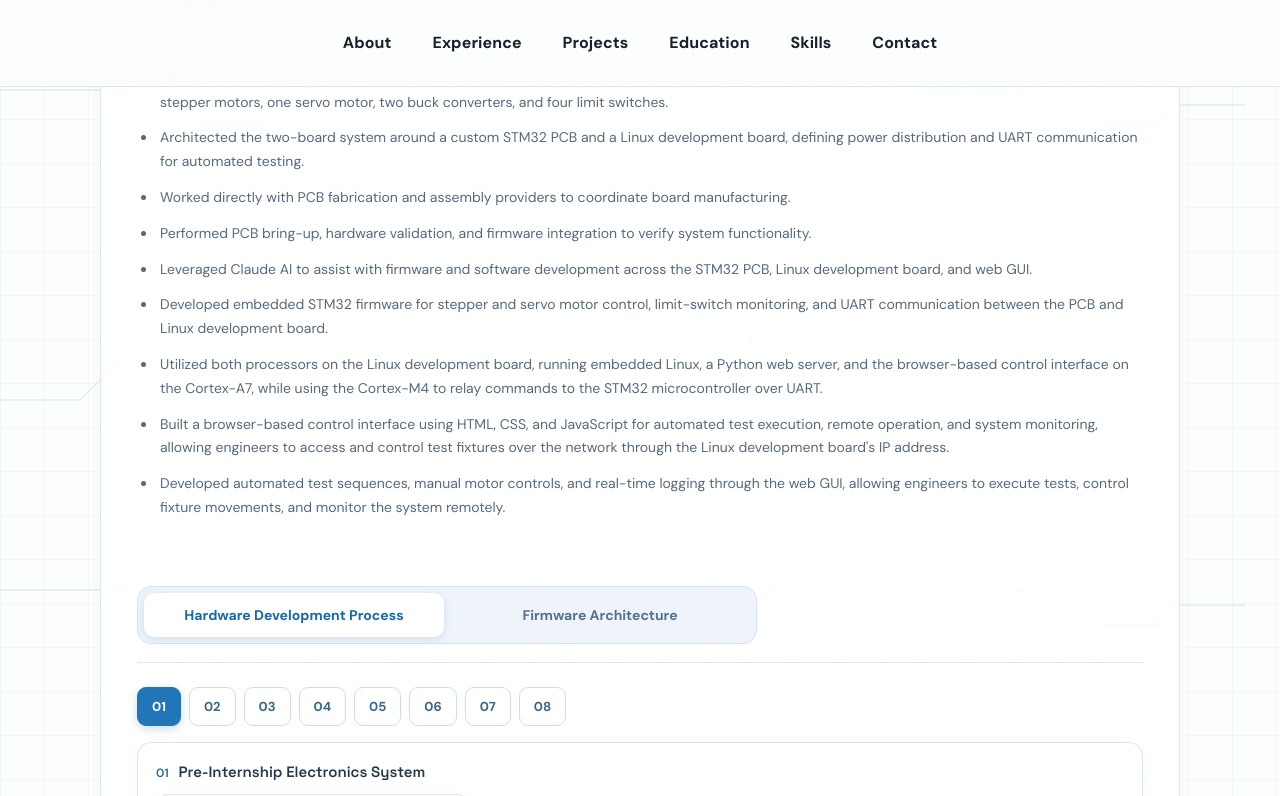
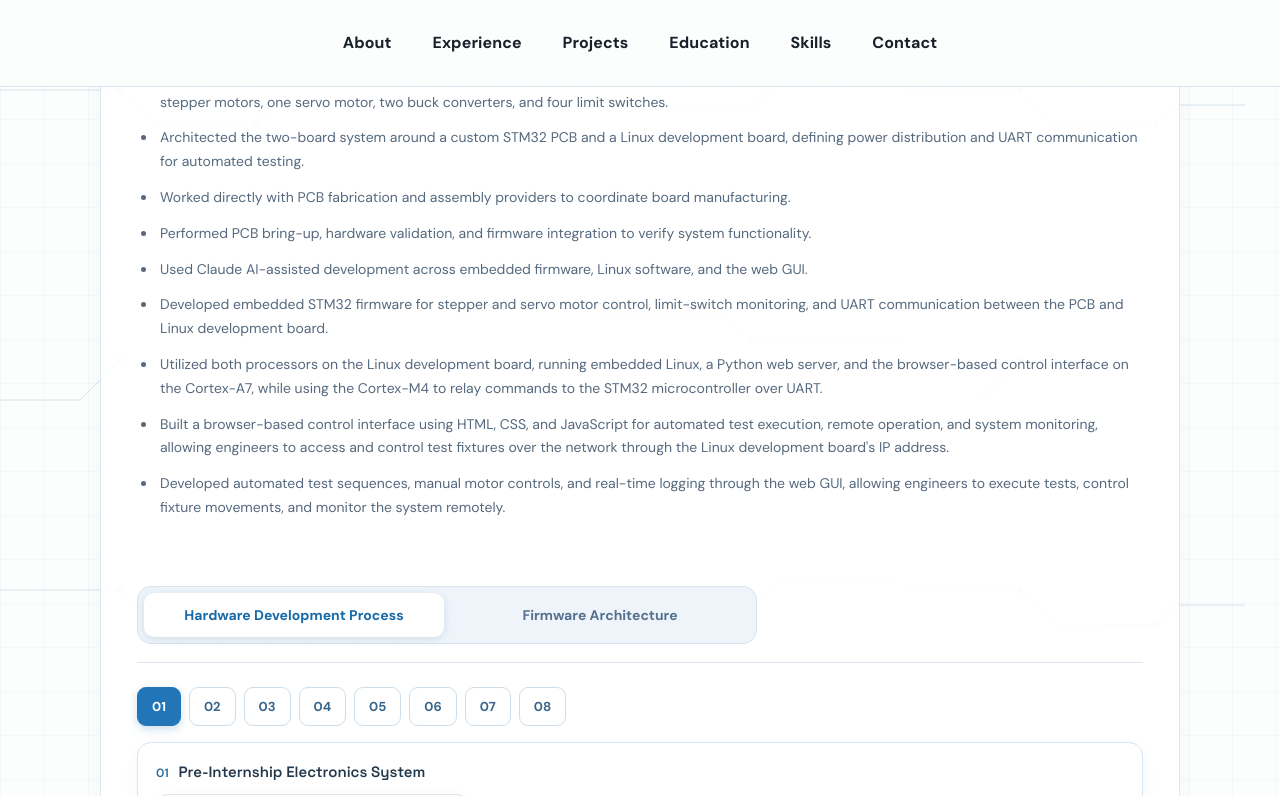
Before and after one commit to AdityaManivel/AdityaManivel.github.io, a Jekyll site: the page index.html, which Jekyll copies as it is, in a window 1280 px wide and 900 px high, scrolled down 2345 px, cut to the strip 0-796 px from the top of the window. Built offline with Jekyll 4.4.1, drawn with Linux system fonts in a browser that asks for light colours.

Commit message:
Simplify Claude AI-assisted development bullet

```diff
--- a/index.html
+++ b/index.html
@@ -107,7 +107,7 @@
             <li>Architected the two-board system around a custom STM32 PCB and a Linux development board, defining power distribution and UART communication for automated testing.</li>
             <li>Worked directly with PCB fabrication and assembly providers to coordinate board manufacturing.</li>
             <li>Performed PCB bring-up, hardware validation, and firmware integration to verify system functionality.</li>
-            <li>Leveraged Claude AI to assist with firmware and software development across the STM32 PCB, Linux development board, and web GUI.</li>
+            <li>Used Claude AI-assisted development across embedded firmware, Linux software, and the web GUI.</li>
             <li>Developed embedded STM32 firmware for stepper and servo motor control, limit-switch monitoring, and UART communication between the PCB and Linux development board.</li>
             <li>Utilized both processors on the Linux development board, running embedded Linux, a Python web server, and the browser-based control interface on the Cortex-A7, while using the Cortex-M4 to relay commands to the STM32 microcontroller over UART.</li>
             <li>Built a browser-based control interface using HTML, CSS, and JavaScript for automated test execution, remote operation, and system monitoring, allowing engineers to access and control test fixtures over the network through the Linux development board's IP address.</li>
```
